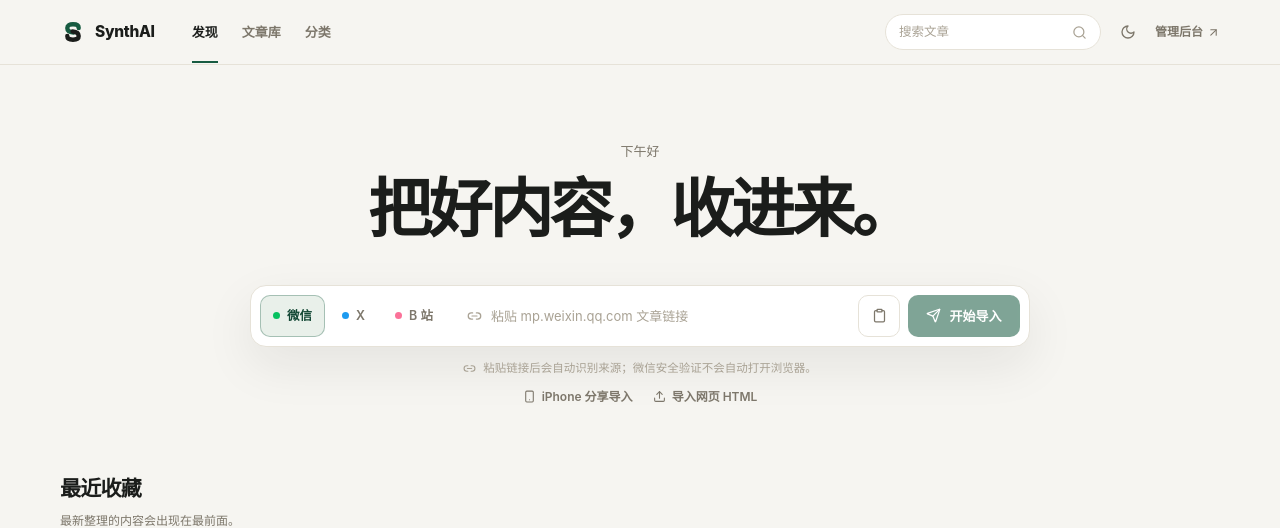
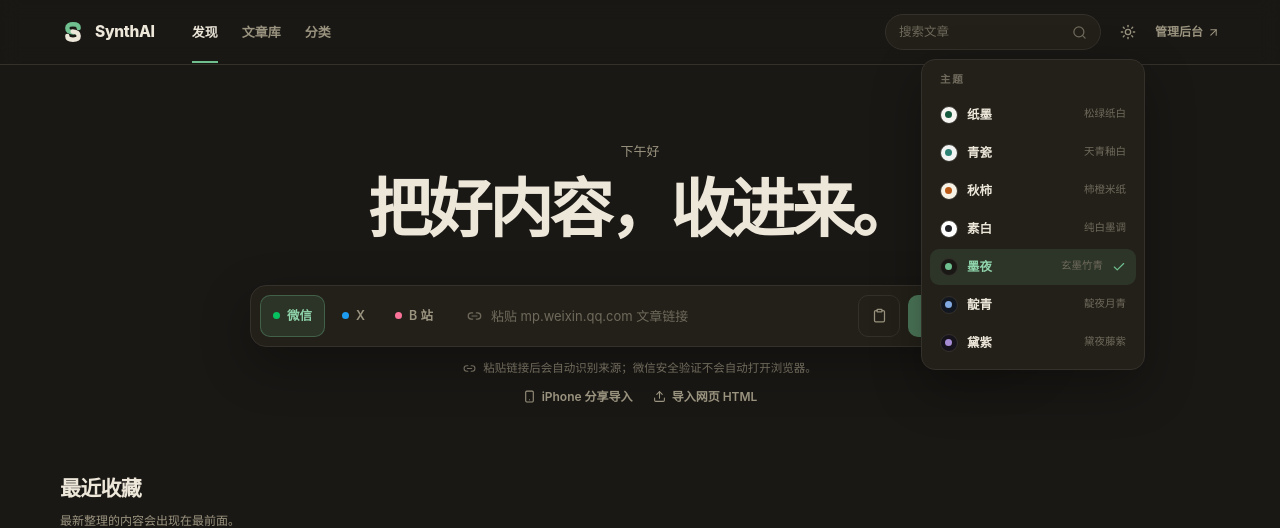
Before and after one commit to xiaomengdashi/Synth, a React (Vite) app in the folder frontend/: page / in a window 1280 px wide. Both pictures are taken after a click on the button 1127 px from the left and 32 px from the top of the page. Shown: the top 528 px of the page. Built offline with nearby package versions, Linux system fonts and the light colour scheme; no server answers; a web font is replaced by a local one.

Commit message:
feat: 前台新增命名主题系统(纸墨/青瓷/秋柿/素白/墨夜/靛青/黛紫)——页头主题选择面板,后台明暗与前台主题解耦,旧 dark/light 记录自动迁移

```diff
--- a/frontend/src/components/AdminLayout.tsx
+++ b/frontend/src/components/AdminLayout.tsx
@@ -75,16 +75,17 @@
 }
 
 export default function AdminLayout() {
-  const { darkMode, toggleDarkMode } = useAppStore();
+  const { adminDark, toggleAdminDark } = useAppStore();
   const location = useLocation();
   const navigate = useNavigate();
   const [searchParams] = useSearchParams();
   const [searchValue, setSearchValue] = useState(searchParams.get('q') || '');
   const [navOpen, setNavOpen] = useState(false);
   const breadcrumbs = useAdminBreadcrumbs(location.pathname);
+  // 后台明暗独立于前台主题:进入后台按自己的记录落 dark 类
   useEffect(() => {
-    document.documentElement.classList.toggle('dark', darkMode);
-  }, [darkMode]);
+    document.documentElement.classList.toggle('dark', adminDark);
+  }, [adminDark]);
 
   // 路由变化时收起移动端抽屉
   useEffect(() => { setNavOpen(false); }, [location.pathname]);
@@ -180,8 +181,8 @@
               aria-label="搜索文章或链接"
             />
           </form>
-          <button type="button" className="ac-icon-btn" onClick={toggleDarkMode} aria-label="切换主题">
-            {darkMode ? <Sun size={17} /> : <Moon size={17} />}
+          <button type="button" className="ac-icon-btn" onClick={toggleAdminDark} aria-label="切换明暗">
+            {adminDark ? <Sun size={17} /> : <Moon size={17} />}
           </button>
         </header>
 
--- a/frontend/src/components/Layout.tsx
+++ b/frontend/src/components/Layout.tsx
@@ -1,7 +1,8 @@
-import { FormEvent, useEffect, useState } from 'react';
+import { FormEvent, useEffect, useRef, useState, type CSSProperties } from 'react';
 import { Link, Outlet, useLocation, useNavigate, useSearchParams } from 'react-router-dom';
-import { ArrowUpRight, Moon, Search, Sun } from 'lucide-react';
+import { ArrowUpRight, Check, Moon, Search, Sun } from 'lucide-react';
 import { useAppStore } from '../features/app/store/useAppStore';
+import { applyTheme, getTheme, THEMES } from '../features/app/themes';
 import ToastStack from './ToastStack';
 
 /** 品牌标:双色纸带 S(绿带 + 墨带,深色下墨带自动变暖纸白)。与 /favicon.svg 同形。 */
@@ -26,15 +27,34 @@
 
 /** 前台(公开页面)布局:顶部菜单栏。后台控制台使用独立的 AdminLayout。 */
 export default function Layout() {
-  const { darkMode, toggleDarkMode } = useAppStore();
+  const { theme, setTheme } = useAppStore();
   const location = useLocation();
   const navigate = useNavigate();
   const [searchParams] = useSearchParams();
   const [searchValue, setSearchValue] = useState(searchParams.get('q') || '');
+  const [themeOpen, setThemeOpen] = useState(false);
+  const themePickerRef = useRef<HTMLDivElement>(null);
+
+  // 挂载与切换时把主题落到 <html>,同时兜底:从后台返回时恢复前台主题(后台明暗独立)
+  useEffect(() => {
+    applyTheme(theme);
+  }, [theme]);
 
   useEffect(() => {
-    document.documentElement.classList.toggle('dark', darkMode);
-  }, [darkMode]);
+    if (!themeOpen) return;
+    const onPointerDown = (event: MouseEvent) => {
+      if (themePickerRef.current && !themePickerRef.current.contains(event.target as Node)) {
+        setThemeOpen(false);
+      }
+    };
+    const onKeyDown = (event: KeyboardEvent) => { if (event.key === 'Escape') setThemeOpen(false); };
+    document.addEventListener('mousedown', onPointerDown);
+    document.addEventListener('keydown', onKeyDown);
+    return () => {
+      document.removeEventListener('mousedown', onPointerDown);
+      document.removeEventListener('keydown', onKeyDown);
+    };
+  }, [themeOpen]);
 
   useEffect(() => {
     setSearchValue(searchParams.get('q') || '');
@@ -45,6 +65,8 @@
     const query = searchValue.trim();
     navigate(query ? `/articles?q=${encodeURIComponent(query)}` : '/articles');
   };
+
+  const currentTheme = getTheme(theme);
 
   return (
     <div className="site-frame">
@@ -71,9 +93,42 @@
                 <Search size={15} />
               </button>
             </form>
-            <button type="button" className="icon-button" onClick={toggleDarkMode} aria-label="切换主题">
-              {darkMode ? <Sun size={16} /> : <Moon size={16} />}
-            </button>
+            <div className="theme-picker" ref={themePickerRef}>
+              <button
+                type="button"
+                className="icon-button"
+                onClick={() => setThemeOpen((open) => !open)}
+                aria-label="选择主题"
+                aria-haspopup="menu"
+                aria-expanded={themeOpen}
+              >
+                {currentTheme.dark ? <Sun size={16} /> : <Moon size={16} />}
+              </button>
+              {themeOpen && (
+                <div className="theme-menu" role="menu" aria-label="主题">
+                  <div className="theme-menu-title">主题</div>
+                  {THEMES.map((item) => (
+                    <button
+                      key={item.id}
+                      type="button"
+                      role="menuitemradio"
+                      aria-checked={item.id === theme}
+                      className={item.id === theme ? 'theme-option active' : 'theme-option'}
+                      onClick={() => { setTheme(item.id); setThemeOpen(false); }}
+                    >
+                      <span
+                        className="theme-swatch"
+                        style={{ '--sw-paper': item.swatch.paper, '--sw-accent': item.swatch.accent } as CSSProperties}
+                        aria-hidden="true"
+                      />
+                      <span className="theme-option-name">{item.name}</span>
+                      <span className="theme-option-hint">{item.hint}</span>
+                      {item.id === theme && <Check size={14} />}
+                    </button>
+                  ))}
+                </div>
+              )}
+            </div>
             <Link to="/admin" className="header-admin-link">管理后台 <ArrowUpRight size={13} /></Link>
           </div>
         </div>
--- a/frontend/src/features/app/store/useAppStore.ts
+++ b/frontend/src/features/app/store/useAppStore.ts
@@ -3,6 +3,7 @@
 import type { AppConfig } from '../../config/types';
 import type { Task } from '../../tasks/types';
 import { adminFetch } from '../../../utils/adminAuth';
+import { applyTheme, DEFAULT_THEME, isThemeId, type ThemeId } from '../themes';
 
 export interface ToastMessage {
   id: string;
@@ -14,9 +15,11 @@
   articles: Article[];
   tasks: Task[];
   toasts: ToastMessage[];
-  darkMode: boolean;
+  theme: ThemeId;
+  adminDark: boolean;
   config: AppConfig;
-  toggleDarkMode: () => void;
+  setTheme: (id: ThemeId) => void;
+  toggleAdminDark: () => void;
   addArticle: (article: Article) => void;
   addTask: (task: Task) => void;
   updateTask: (id: string, updates: Partial<Task>) => void;
@@ -33,23 +36,33 @@
   updateArticle: (articleId: string, patch: Partial<Article>) => void;
 }
 
-// 从 localStorage 获取初始主题设置
-const getInitialDarkMode = () => {
-  const savedTheme = localStorage.getItem('theme');
-  if (savedTheme !== null) {
-    return savedTheme === 'dark';
-  }
-  // 默认暗色模式
-  return true;
+// 前台主题:localStorage 存主题 id;旧值 'dark'/'light' 迁移为墨夜/纸墨
+const getInitialTheme = (): ThemeId => {
+  const saved = localStorage.getItem('theme');
+  if (saved && isThemeId(saved)) return saved;
+  return saved === 'light' ? 'zhimo' : DEFAULT_THEME;
 };
 
+// 后台明暗独立于前台主题(后台是自己的设计系统,只有亮暗两态);
+// 初次迁移时沿用旧的全局明暗记录,落定后存独立的 admin-dark
+const getInitialAdminDark = (legacyTheme: string | null): boolean => {
+  const saved = localStorage.getItem('admin-dark');
+  if (saved !== null) return saved === 'dark';
+  return legacyTheme !== 'light';
+};
+
+const savedThemeRaw = localStorage.getItem('theme');
+const initialTheme = getInitialTheme();
+const initialAdminDark = getInitialAdminDark(savedThemeRaw);
+// 立即归一化存储:旧值/脏值换成主题 id,后台明暗落到独立键
+if (savedThemeRaw !== initialTheme) {
+  localStorage.setItem('theme', initialTheme);
+}
+if (localStorage.getItem('admin-dark') === null) {
+  localStorage.setItem('admin-dark', initialAdminDark ? 'dark' : 'light');
+}
 // 立即应用初始主题，防止页面闪烁
-const initialDarkMode = getInitialDarkMode();
-if (initialDarkMode) {
-  document.documentElement.classList.add('dark');
-} else {
-  document.documentElement.classList.remove('dark');
-}
+applyTheme(initialTheme);
 
 export const useAppStore = create<AppState>((set, get) => ({
   articles: [],
@@ -58,7 +71,19 @@
   articlesTotal: 0,
   tasks: [],
   toasts: [],
-  darkMode: initialDarkMode,
+  theme: initialTheme,
+  adminDark: initialAdminDark,
+  setTheme: (id) => {
+    if (!isThemeId(id)) return;
+    localStorage.setItem('theme', id);
+    applyTheme(id);
+    set({ theme: id });
+  },
+  toggleAdminDark: () => set((state) => {
+    const adminDark = !state.adminDark;
+    localStorage.setItem('admin-dark', adminDark ? 'dark' : 'light');
+    return { adminDark };
+  }),
   config: {
     modelName: 'gpt-4o-mini',
     apiKey: '',
@@ -66,17 +91,6 @@
     baseUrl: 'https://api.openai.com/v1',
     tikhubConfigured: false,
   },
-  toggleDarkMode: () => set((state) => {
-    const newDarkMode = !state.darkMode;
-    if (newDarkMode) {
-      document.documentElement.classList.add('dark');
-      localStorage.setItem('theme', 'dark');
-    } else {
-      document.documentElement.classList.remove('dark');
-      localStorage.setItem('theme', 'light');
-    }
-    return { darkMode: newDarkMode };
-  }),
   addArticle: (article) => set((state) => {
     const isNew = !state.articles.some((item) => item.id === article.id);
     const nextArticles = state.articles.filter((item) => item.id !== article.id);
--- /dev/null
+++ b/frontend/src/features/app/themes.ts
@@ -0,0 +1,42 @@
+/**
+ * 前台「纸墨书房」主题注册表。
+ * 每个主题 = 一套 index.css 变量(纸面/墨色/强调色)+ 明暗属性;
+ * 来源功能色(--wechat/--x-blue/--bili)不随主题变化。
+ * 注意:index.html 头部的防闪烁脚本内联了同一份 id→明暗映射,两处需同步。
+ */
+
+export type ThemeId = 'zhimo' | 'qingci' | 'qiushi' | 'subai' | 'moye' | 'dianqing' | 'daizi';
+
+export interface ThemeMeta {
+  id: ThemeId;
+  name: string;
+  hint: string;
+  dark: boolean;
+  /** 选择面板里的色板圆点:纸面底色 + 强调色 */
+  swatch: { paper: string; accent: string };
+}
+
+export const THEMES: ThemeMeta[] = [
+  { id: 'zhimo', name: '纸墨', hint: '松绿纸白', dark: false, swatch: { paper: '#f6f5f1', accent: '#175b41' } },
+  { id: 'qingci', name: '青瓷', hint: '天青釉白', dark: false, swatch: { paper: '#f1f4f2', accent: '#2b8274' } },
+  { id: 'qiushi', name: '秋柿', hint: '柿橙米纸', dark: false, swatch: { paper: '#f7f2e6', accent: '#bb5a17' } },
+  { id: 'subai', name: '素白', hint: '纯白墨调', dark: false, swatch: { paper: '#ffffff', accent: '#1f2124' } },
+  { id: 'moye', name: '墨夜', hint: '玄墨竹青', dark: true, swatch: { paper: '#1a1815', accent: '#6fbf8f' } },
+  { id: 'dianqing', name: '靛青', hint: '靛夜月青', dark: true, swatch: { paper: '#12161f', accent: '#82aae0' } },
+  { id: 'daizi', name: '黛紫', hint: '黛夜藤紫', dark: true, swatch: { paper: '#16131d', accent: '#a68cd4' } },
+];
+
+export const DEFAULT_THEME: ThemeId = 'moye';
+
+export const isThemeId = (value: string): value is ThemeId =>
+  THEMES.some((theme) => theme.id === value);
+
+export const getTheme = (id: ThemeId): ThemeMeta =>
+  THEMES.find((theme) => theme.id === id) ?? THEMES.find((theme) => theme.id === DEFAULT_THEME)!;
+
+/** 把主题落到 <html> 上:dark 类供 Tailwind/后台/旧覆盖样式使用,data-theme 决定变量块 */
+export function applyTheme(id: ThemeId): void {
+  const meta = getTheme(id);
+  document.documentElement.classList.toggle('dark', meta.dark);
+  document.documentElement.dataset.theme = meta.id;
+}
--- a/frontend/src/index.css
+++ b/frontend/src/index.css
@@ -62,6 +62,91 @@
   --shadow: 0 18px 50px rgba(0, 0, 0, .32);
 }
 
+/* ---------- 命名主题 ----------
+   默认亮色 = 纸墨(:root)、默认暗色 = 墨夜(.dark),其余主题按 data-theme 覆盖;
+   每块都自带全套变量,清单见 src/features/app/themes.ts,两处需同步。 */
+
+[data-theme='qingci'] {
+  color-scheme: light;
+  --ink: #1d2523;
+  --muted: #6f7d77;
+  --faint: #9daba4;
+  --line: #dbe3df;
+  --paper: #f1f4f2;
+  --surface: #fbfdfc;
+  --accent: #2b8274;
+  --accent-strong: #1f6359;
+  --accent-soft: #e0efec;
+  --accent-ink: #ffffff;
+  --danger: #bf4f42;
+  --shadow: 0 18px 50px rgba(29, 37, 35, .08);
+}
+
+[data-theme='qiushi'] {
+  color-scheme: light;
+  --ink: #262019;
+  --muted: #80765f;
+  --faint: #ab9f86;
+  --line: #e9dfc9;
+  --paper: #f7f2e6;
+  --surface: #fffdf6;
+  --accent: #bb5a17;
+  --accent-strong: #99430e;
+  --accent-soft: #f7e8dc;
+  --accent-ink: #ffffff;
+  --danger: #bf3f2e;
+  --shadow: 0 18px 50px rgba(38, 32, 25, .09);
+}
+
+/* 素白:页面底色纯白;卡片面用 #fcfcfd 微灰,保证 hover 到纯白(--paper)时仍有可见反馈 */
+[data-theme='subai'] {
+  color-scheme: light;
+  --ink: #17181a;
+  --muted: #6f7278;
+  --faint: #9da0a8;
+  --line: #e8e9ec;
+  --paper: #ffffff;
+  --surface: #fcfcfd;
+  --accent: #1f2124;
+  --accent-strong: #000000;
+  --accent-soft: #f1f2f4;
+  --accent-ink: #ffffff;
+  --danger: #c25442;
+  --shadow: 0 18px 50px rgba(20, 21, 24, .07);
+}
+
+[data-theme='dianqing'] {
+  color-scheme: dark;
+  --ink: #dce3ef;
+  --muted: #8e99b0;
+  --faint: #626d85;
+  --line: #2a3348;
+  --paper: #12161f;
+  --surface: #1a2030;
+  --accent: #82aae0;
+  --accent-strong: #a4c3ec;
+  --accent-soft: rgba(130, 170, 224, .14);
+  --accent-ink: #0e1930;
+  --danger: #e08575;
+  --shadow: 0 18px 50px rgba(0, 0, 0, .38);
+}
+
+[data-theme='daizi'] {
+  color-scheme: dark;
+  --ink: #e6e1ef;
+  --muted: #9c93b2;
+  --faint: #6c6480;
+  --line: #312c40;
+  --paper: #16131d;
+  --surface: #1f1a29;
+  --accent: #a68cd4;
+  --accent-strong: #c0aae6;
+  --accent-soft: rgba(166, 140, 212, .14);
+  --accent-ink: #190f2e;
+  --danger: #dd8290;
+  --shadow: 0 18px 50px rgba(0, 0, 0, .36);
+}
+
 @layer base {
   * { box-sizing: border-box; }
   html { scroll-behavior: smooth; }
@@ -99,6 +184,20 @@
 .icon-button:hover { background: var(--accent-soft); color: var(--accent); }
 .header-admin-link { display: inline-flex; align-items: center; gap: 4px; color: var(--muted); font-size: 12px; font-weight: 700; text-decoration: none; white-space: nowrap; transition: color .15s ease; }
 .header-admin-link:hover { color: var(--accent); }
+
+/* ---------- 主题选择 ---------- */
+.theme-picker { position: relative; }
+.theme-menu { position: absolute; top: calc(100% + 10px); right: 0; z-index: 70; display: grid; gap: 2px; width: 224px; padding: 8px; border: 1px solid var(--line); border-radius: 14px; background: var(--surface); box-shadow: var(--shadow); animation: fade-up .18s ease-out both; --lift: 6px; }
+.theme-menu-title { padding: 4px 10px 6px; color: var(--faint); font-size: 10.5px; font-weight: 700; letter-spacing: .16em; }
+.theme-option { display: flex; align-items: center; gap: 9px; width: 100%; padding: 8px 10px; border: 0; border-radius: 9px; background: transparent; color: var(--ink); text-align: left; }
+.theme-option:hover { background: var(--paper); }
+.theme-option.active { background: var(--accent-soft); }
+.theme-option.active .theme-option-name { color: var(--accent-strong); }
+.theme-swatch { display: inline-grid; width: 18px; height: 18px; flex: none; place-items: center; border: 1px solid var(--line); border-radius: 50%; background: var(--sw-paper); }
+.theme-swatch::after { width: 7px; height: 7px; border-radius: 50%; background: var(--sw-accent); content: ''; }
+.theme-option-name { font-size: 12.5px; font-weight: 600; }
+.theme-option-hint { margin-left: auto; color: var(--faint); font-size: 10.5px; white-space: nowrap; }
+.theme-option > svg { flex: none; color: var(--accent); }
 
 /* ---------- 页面骨架 ---------- */
 .site-main { width: min(1160px, calc(100% - 40px)); margin: 0 auto; padding: 46px 0 72px; }
@@ -339,7 +438,7 @@
 @keyframes fade-up { from { opacity: 0; transform: translateY(var(--lift, 14px)); } to { opacity: 1; transform: none; } }
 .anim-enter { animation: fade-up .3s ease-out both; }
 /* 动画时钟停摆宿主的兜底:窗口期后全部直接可见(App.tsx 挂载 1.6s 后) */
-.no-anim .anim-enter, .no-anim .toast-item { animation: none; }
+.no-anim .anim-enter, .no-anim .toast-item, .no-anim .theme-menu { animation: none; }
 .toast-item > span:nth-child(2) { flex: 1; }
 .toast-item button { display: grid; place-items: center; border: 0; background: transparent; color: var(--muted); }
 .toast-icon { display: grid; place-items: center; }
```
Also changed, not shown: frontend/index.html (+17 -6 lines).
